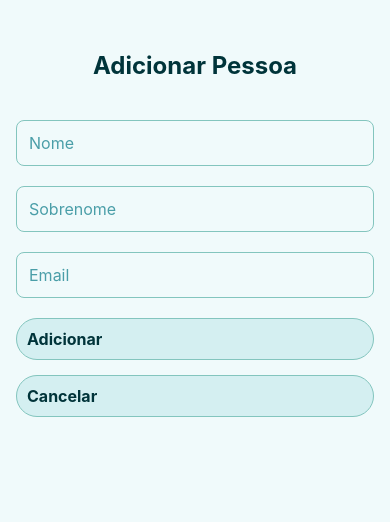
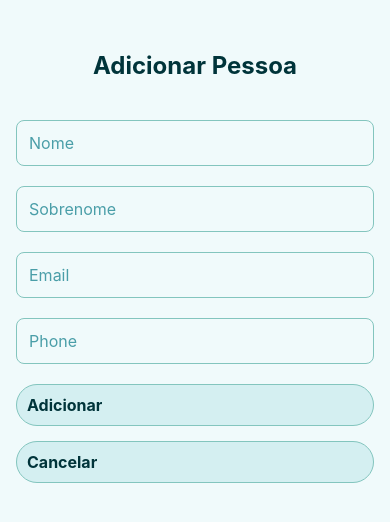
Before and after one commit to Pyetro7007/PAMII_CRUD_API_REST_PyetroFabricioPeterlini, a React Native app in the folder meuCrudApp/: screen /AddEditScreen in a window 390 px wide. Shown: the top 522 px of the page. Built offline with nearby package versions, Linux system fonts and the light colour scheme; no server answers.

Commit message:
Ajustes e adição do telefone

```diff
--- a/meuCrudApp/package.json
+++ b/meuCrudApp/package.json
@@ -9,7 +9,7 @@
     "web": "expo start --web"
   },
   "dependencies": {
-    "@expo/ngrok": "^4.1.3",
+    "@expo/ngrok": "^4.1.0",
     "@react-navigation/native": "^7.1.33",
     "@react-navigation/stack": "^7.8.5",
     "axios": "^1.13.6",
--- a/meuCrudApp/src/api/api.js
+++ b/meuCrudApp/src/api/api.js
@@ -1,7 +1,7 @@
 import axios from "axios";
 
 const api = axios.create({
-    baseURL: "http://glfve-201-82-232-186.a.free.pinggy.link",
+    baseURL: "http://rudgg-200-204-33-222.a.free.pinggy.link",
 });
 
 export default api;
--- a/meuCrudApp/src/components/Card.js
+++ b/meuCrudApp/src/components/Card.js
@@ -13,6 +13,7 @@ export default function Card ({item, navigation, loadPeople}) {
             </Text>
 
             <Text style={styles.text}>{item.email}</Text>
+            <Text style={styles.text}>{item.phone}</Text>
 
             <View>
                 <Button onPressButton={() => navigation.navigate('AddEditScreen', { person: item })}>
@@ -29,7 +30,3 @@ export default function Card ({item, navigation, loadPeople}) {
         </View>
     )
 }
-
-// const styles = StyleSheet.create({
-
-// });
--- a/meuCrudApp/src/screens/AddEditScreen.js
+++ b/meuCrudApp/src/screens/AddEditScreen.js
@@ -11,14 +11,15 @@ const AddEditScreen = ({ route, navigation }) => {
     const [firstname, setFirstname] = useState(person?.firstname || '');
     const [lastname, setLastname] = useState(person?.lastname || '');
     const [email, setEmail] = useState(person?.email || '');
+    const [phone, setPhone] = useState(person?.phone || '');
     const [error, setError] = useState(null);
 
     const save = async () => {
         try {
             if (person) {
-                await updatePerson(person.id, { firstname, lastname, email });
+                await updatePerson(person.id, { firstname, lastname, email, phone });
             } else {
-                await addPerson({ firstname, lastname, email });
+                await addPerson({ firstname, lastname, email, phone });
             }
             navigation.goBack();
         } catch (err) {
@@ -60,6 +61,14 @@ const AddEditScreen = ({ route, navigation }) => {
                 keyboardType="email-address"
                 autoCapitalize="none"
             />
+            <TextInput
+                style={styles.input}
+                value={phone}
+                onChangeText={setPhone}
+                placeholderTextColor={'#4a9ea8'}
+                placeholder="Phone"
+                keyboardType="phone-pad"
+            />
 
             <Button onPressButton={save}>
                 <Text style={styles.buttonTextAdd}>{person ? "Salvar" : "Adicionar"}</Text>
--- a/meuCrudApp/src/screens/HomeScreen.js
+++ b/meuCrudApp/src/screens/HomeScreen.js
@@ -67,13 +67,11 @@ const HomeScreen = ({ navigation }) => {
                 data={people}
                 keyExtractor={(item) => item.id.toString()}
                 renderItem={({ item }) => (
-                    <View>
-                        <Card
-                            item={item}
-                            navigation={navigation}
-                            loadPeople={loadPeople}
-                        />
-                    </View>
+                    <Card
+                        item={item}
+                        navigation={navigation}
+                        loadPeople={loadPeople}
+                    />
                 )}
             />
         </View>
```
Also changed, not shown: meuCrudApp/src/api/peopleService.js (+1 -6 lines), 2 other files (tests, documents, lock files or other folders).
